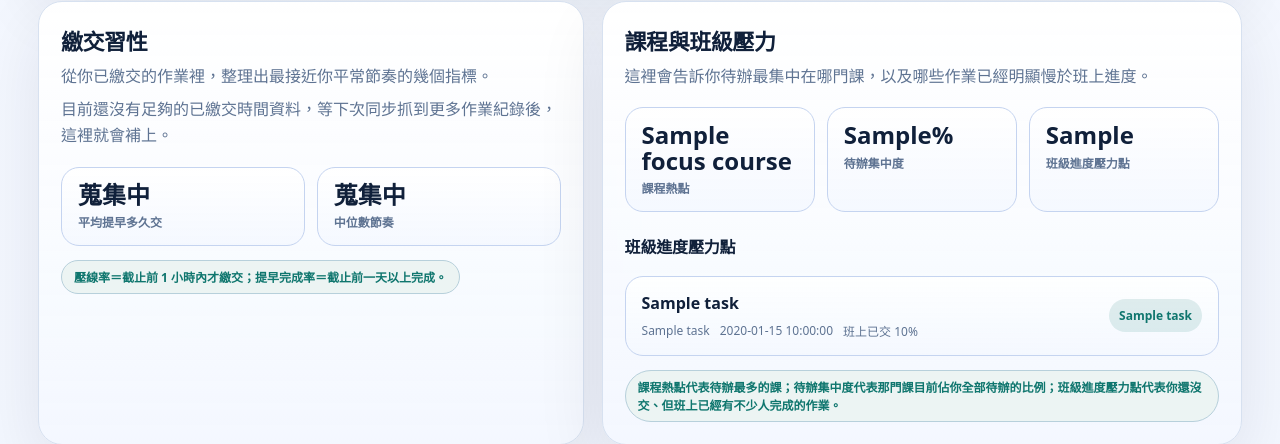
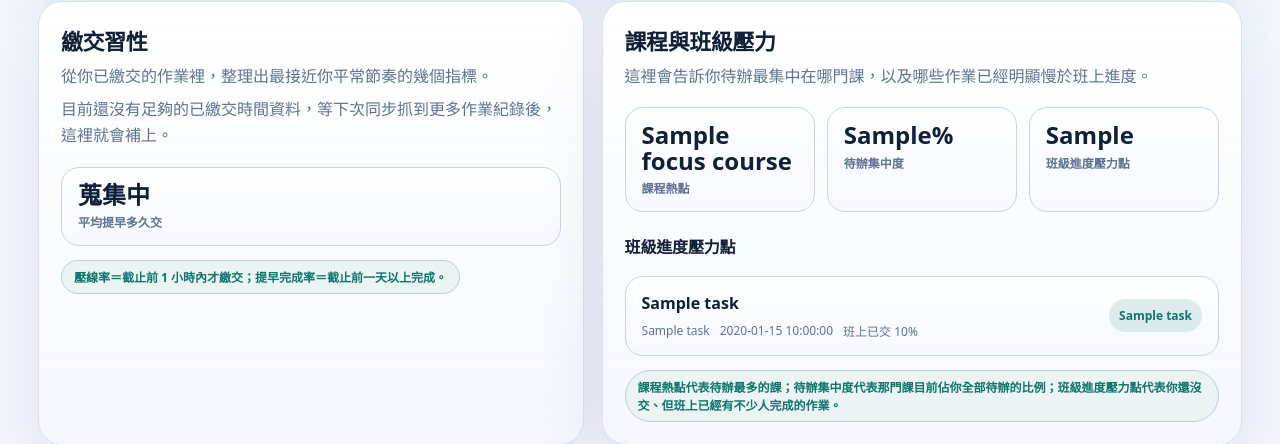
Before and after one commit to bryan931218/NYCU_e3hwtool, a Flask app: template frontend/templates/report.html in a window 1280 px wide. Shown: the part 904-1348 px from the top of the page. Run offline with Flask 3, Linux system fonts and the light colour scheme; the template is opened without the code that fills it: most values are stand-ins (such as "Sample title", 1, 10 or a date in 2020).

Commit message:
Refine assignment report UI and timing metrics

```diff
--- a/frontend/templates/report.html
+++ b/frontend/templates/report.html
@@ -317,10 +317,6 @@
                     <span>平均提早多久交</span>
                 </div>
                 <div class="mini">
-                    <strong>{{ assignment_report.median_submit_lead_label }}</strong>
-                    <span>中位數節奏</span>
-                </div>
-                <div class="mini">
                     <strong>{{ assignment_report.last_minute_submit_rate }}%</strong>
                     <span>壓線率</span>
                 </div>
@@ -341,10 +337,6 @@
                 <div class="mini">
                     <strong>蒐集中</strong>
                     <span>平均提早多久交</span>
-                </div>
-                <div class="mini">
-                    <strong>蒐集中</strong>
-                    <span>中位數節奏</span>
                 </div>
             </div>
             {% endif %}
```
